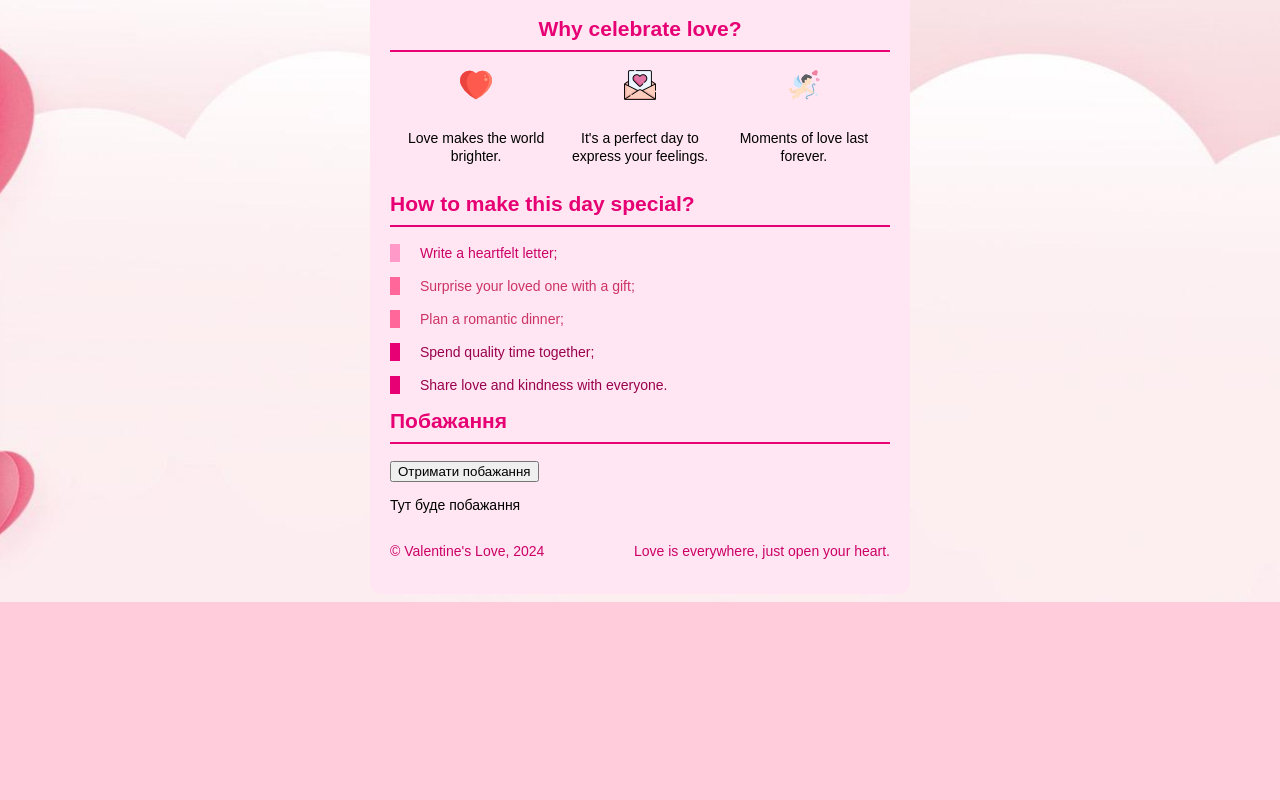
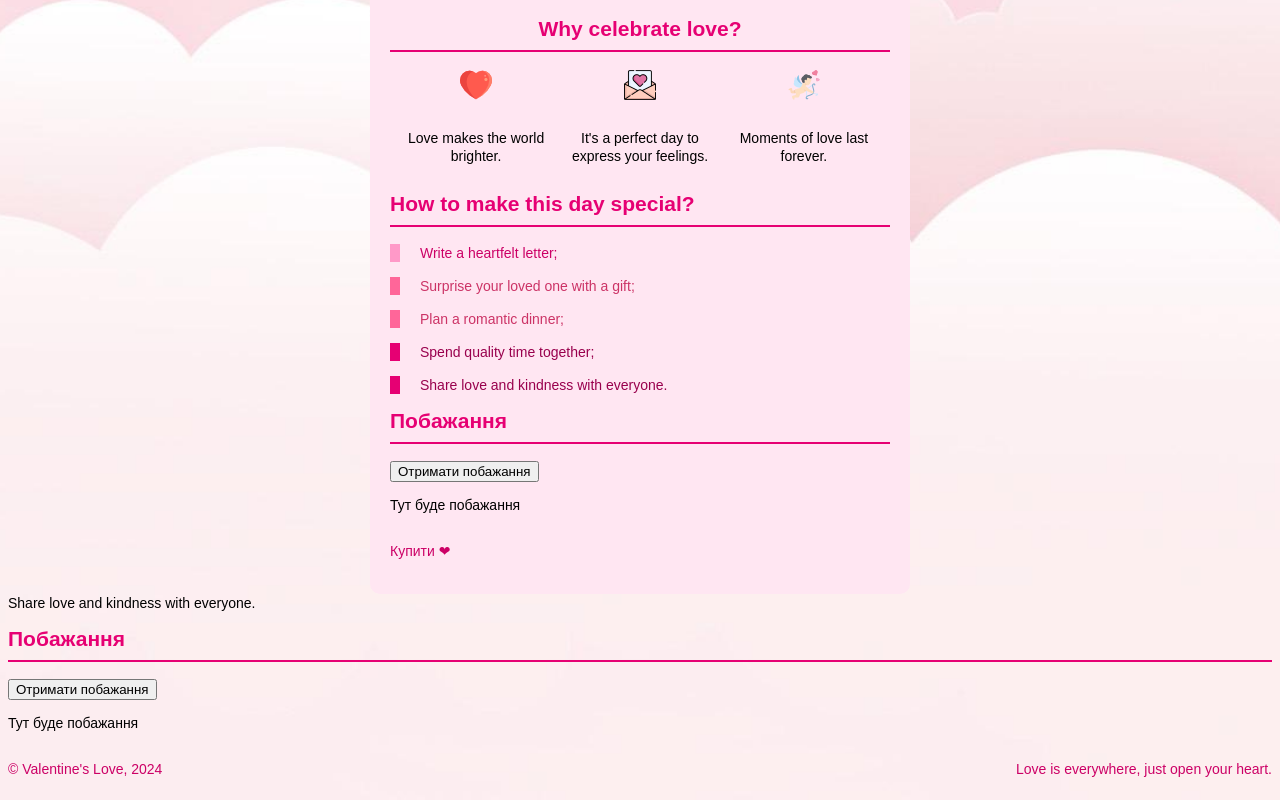
Before and after one commit to Chebikik/Valentine-s-Day, a plain HTML site: page index.html in a window 1280 px wide. Shown: the part 460-1260 px from the top of the page. Before the commit the page ends 1062 px from the top, so only its background shows below. Drawn offline with Linux system fonts and the light colour scheme.

Commit message:
Update index.html

```diff
--- a/index.html
+++ b/index.html
@@ -1,3 +1,4 @@
+
 <!DOCTYPE html>
 <html lang="en">
   <head>
@@ -45,6 +46,26 @@
       </section>
 
       <footer class="site-footer">
+        <p id="btn-buy-hearts">Купити ❤</p>
+        <p id="count-of-hearts"></p>
+      </footer>
+
+      </div>
+      </body>
+      <script src="script.js"></script>
+      </html>
+            Share love and kindness with everyone.
+          </li>
+        </ul>
+      </section>
+
+      <section class="wishes">
+        <h2>Побажання</h2>
+        <button id="btn_wishes">Отримати побажання</button>
+        <p id="p_wishes">Тут буде побажання</p>
+      </section>
+
+      <footer class="site-footer">
         <p>© Valentine's Love, 2024</p>
         <p>Love is everywhere, just open your heart.</p>
       </footer>
```
